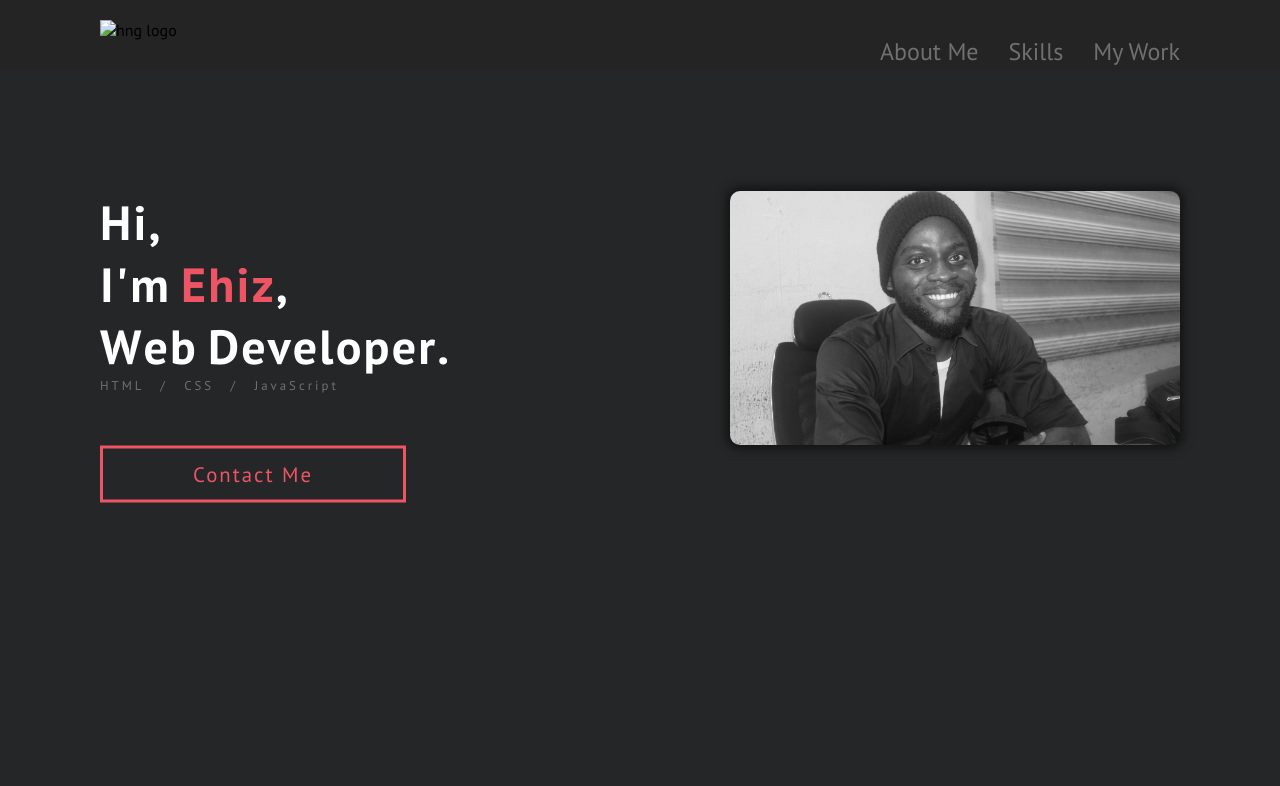
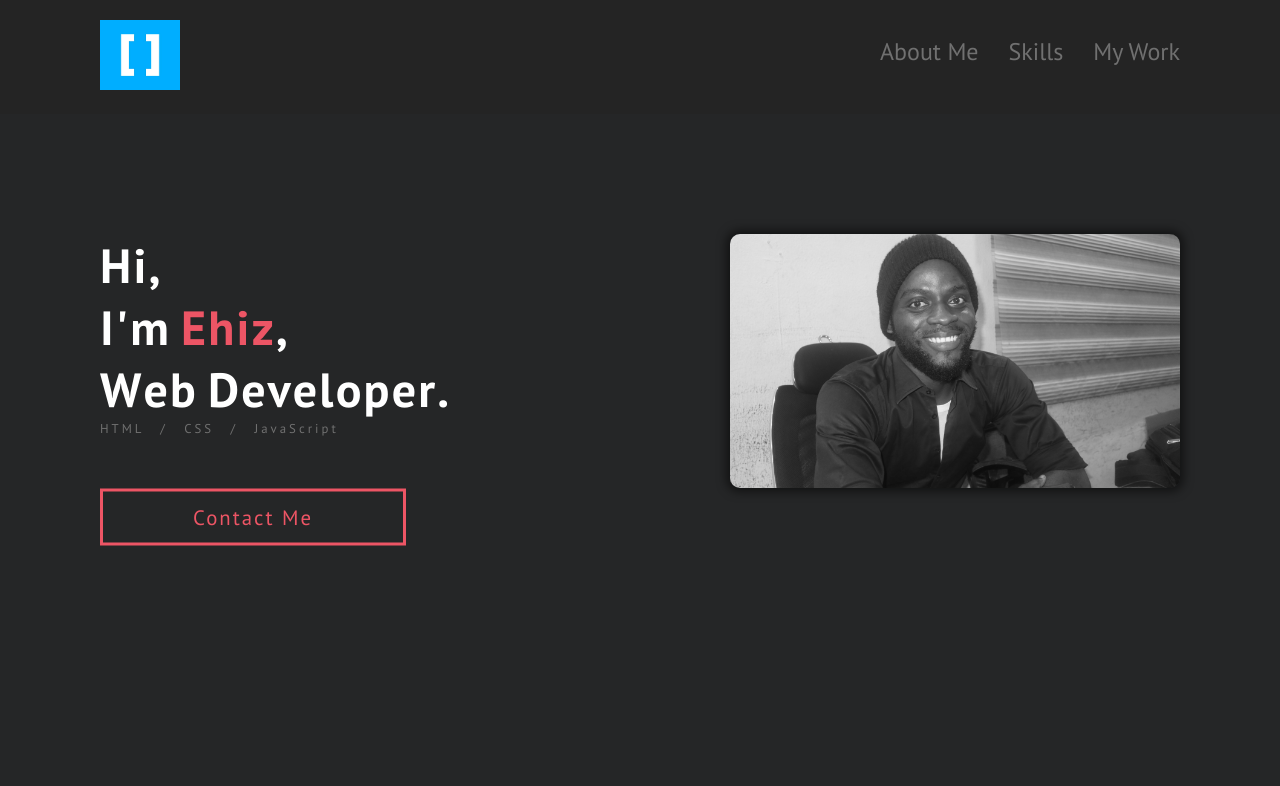
Before and after one commit to bakemonostan/HNG-Resume, a plain HTML site: page index.html in a window 1280 px wide. Shown: the top 786 px of the page. Drawn offline with Linux system fonts and the light colour scheme.

Commit message:
Update index.html

```diff
--- a/index.html
+++ b/index.html
@@ -16,7 +16,7 @@
     <div class="container navbar">
         <header>
             <div class="logo">
-                <img src="/Resume/images/logo.png" alt="hng logo">
+                <img src="/images/logo.png" alt="hng logo">
             </div>
 
             <nav>
```
